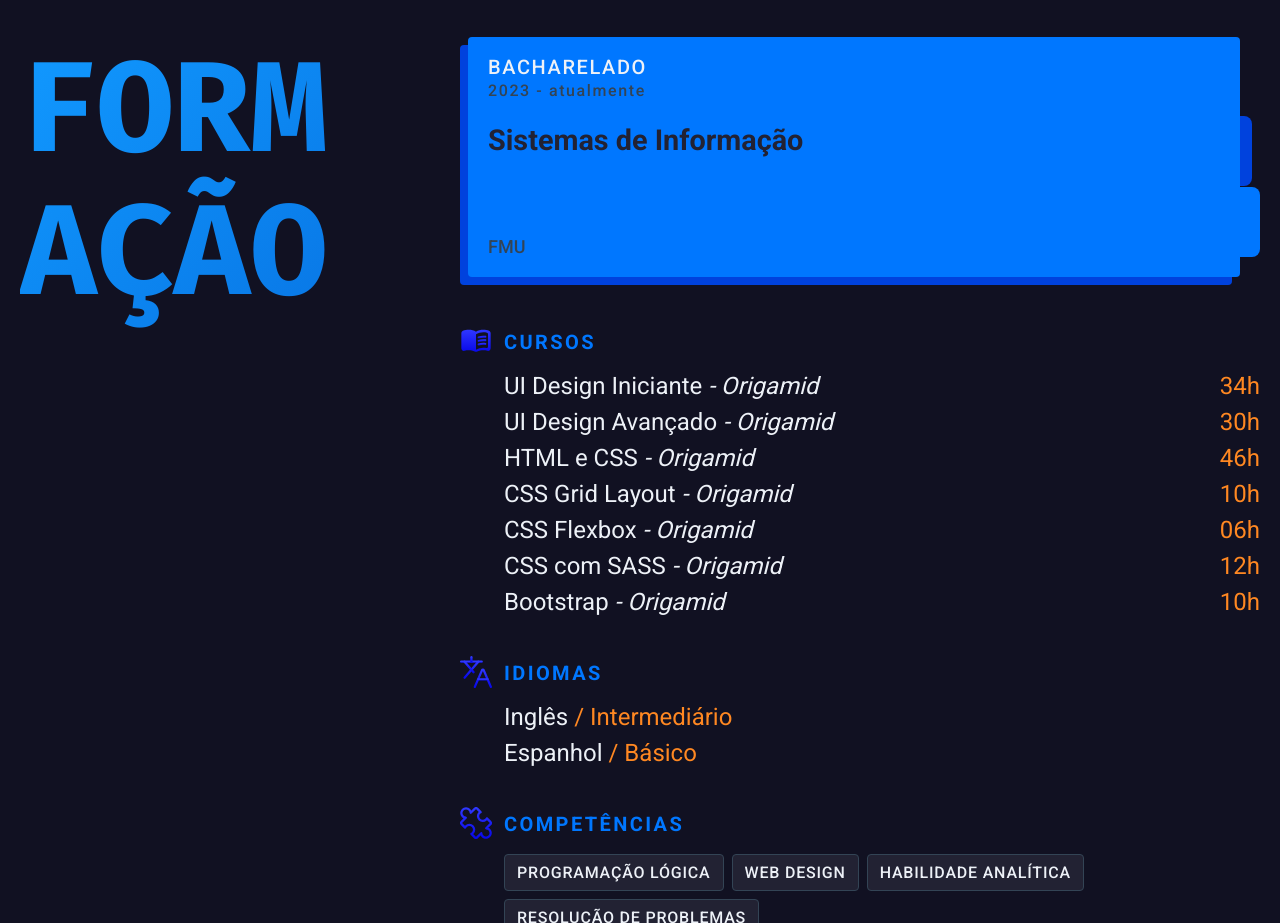
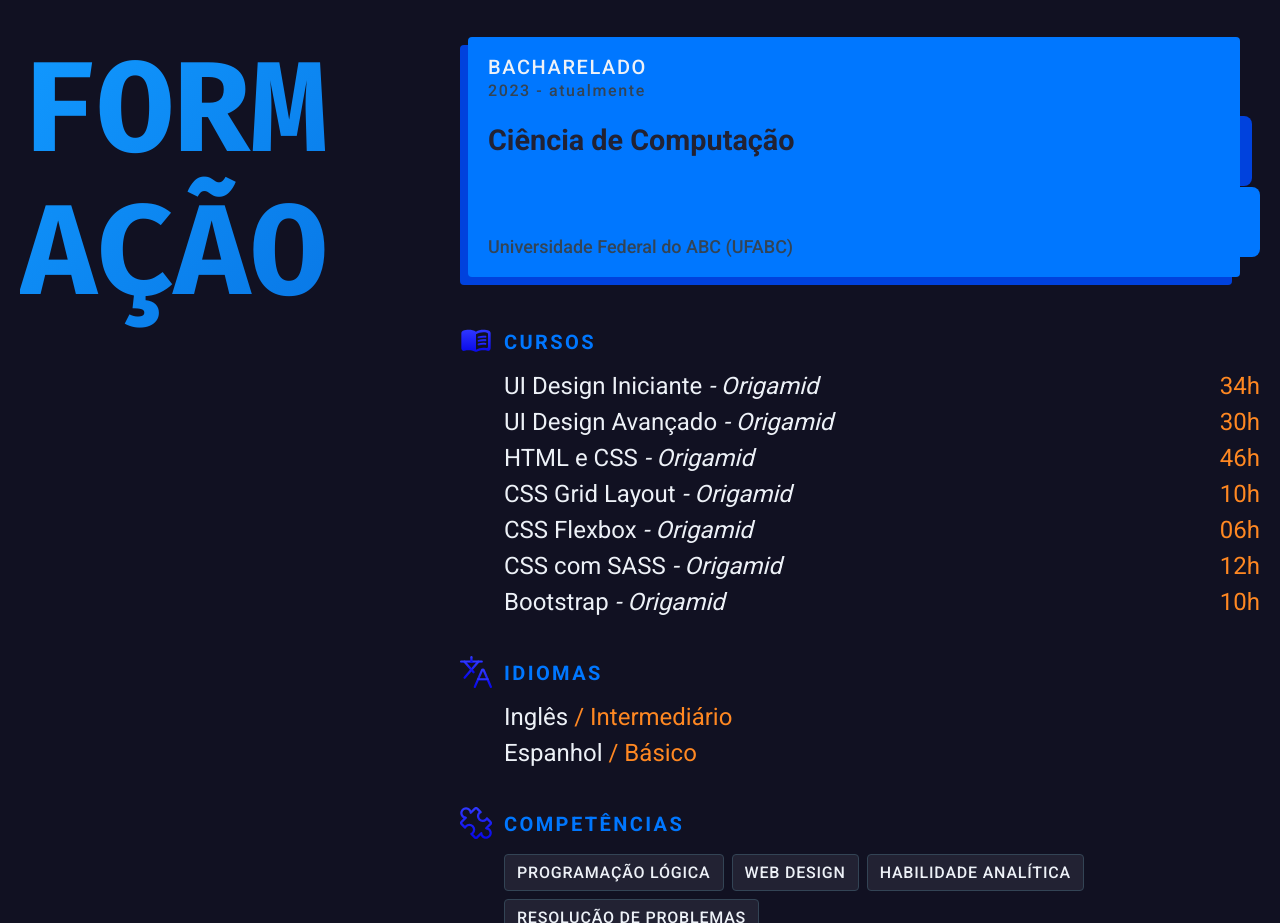
Before and after one commit to MatheusGiove/matheusgiove.github.io, a plain HTML site: page index.html in a window 1280 px wide. Shown: the part 1560-2483 px from the top of the page. Drawn offline with Linux system fonts and the light colour scheme.

Commit message:
atualização na graduação

```diff
--- a/index.html
+++ b/index.html
@@ -92,8 +92,8 @@
           <ul class="c-graduate__pastes">
             <li class="c-graduate__pastes__items">
               <p>Bacharelado<span>2023 - Atualmente</span></p>
-              <h3>Sistemas de Informação</h3>
-              <span>FMU</span>
+              <h3>Ciência de Computação</h3>
+              <span>Universidade Federal do ABC (UFABC)</span>
             </li>
           </ul>
         </div>
```
